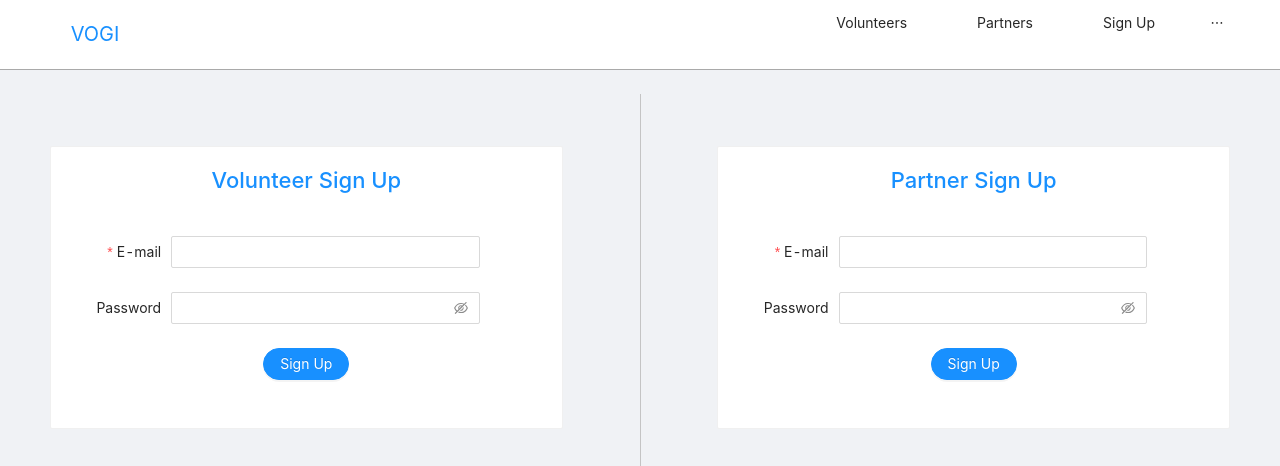
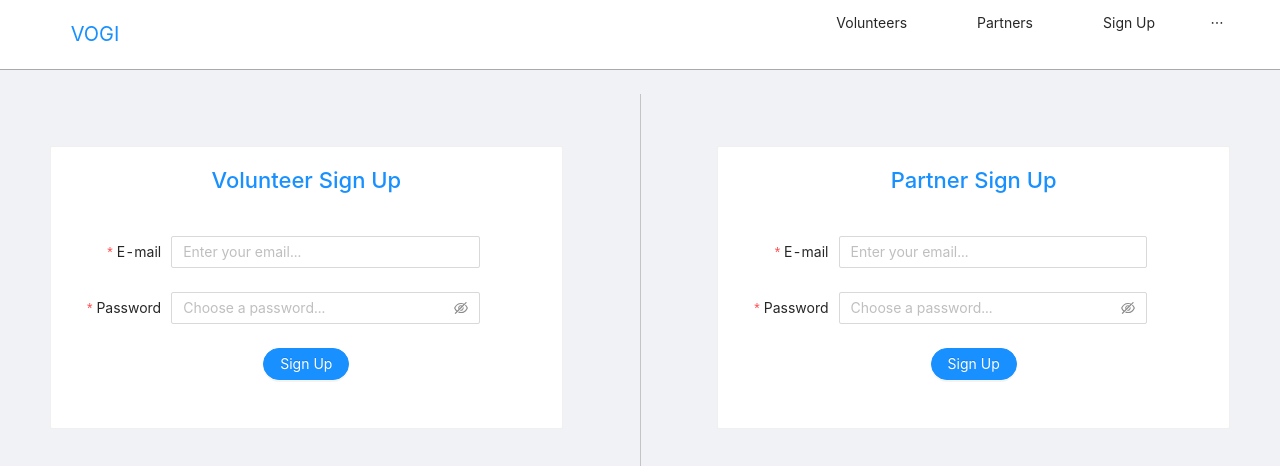
Before and after one commit to Lagbana/vogi, a React (Create React App) app in the folder client/: page /signup in a window 1280 px wide. Shown: the top 466 px of the page. Built offline with nearby package versions, Linux system fonts and the light colour scheme.

Commit message:
Validations for signup and login

```diff
--- a/client/public/index.html
+++ b/client/public/index.html
@@ -24,7 +24,7 @@
       work correctly both with client-side routing and a non-root public URL.
       Learn how to configure a non-root public URL by running `npm run build`.
     -->
-    <title>React App</title>
+    <title>Vogi</title>
   </head>
   <body>
     <noscript>You need to enable JavaScript to run this app.</noscript>
--- a/client/src/components/LogInForms/partnerForm.js
+++ b/client/src/components/LogInForms/partnerForm.js
@@ -25,12 +25,27 @@ function PartnerLoginForm () {
 
   const onFinish = values => {
     const { email, password } = values
-    API.logIn({ username: email, password }).then(res => {
-      form.resetFields()
-      localStorage.setItem('tokens', JSON.stringify(res.data))
-      localStorage.setItem('role', 'Partner')
-      window.location.reload()
-    })
+    API.logIn({ username: email, password })
+      .then(res => {
+        form.resetFields()
+        localStorage.setItem('tokens', JSON.stringify(res.data))
+        localStorage.setItem('role', 'Partner')
+        window.location.reload()
+      })
+      .catch(e => {
+        if (e.response.status === 401) {
+          form.setFields([
+            {
+              name: 'password',
+              errors: ['Invalid email or password.']
+            },
+            {
+              name: 'email',
+              errors: [' ']
+            }
+          ])
+        }
+      })
   }
 
   const onFinishFailed = errorInfo => {
@@ -58,7 +73,7 @@ function PartnerLoginForm () {
         colon={false}
         name='email'
       >
-        <Input />
+        <Input placeholder='Enter your email...' />
       </AntForm.Item>
 
       <AntForm.Item
@@ -68,7 +83,7 @@ function PartnerLoginForm () {
         colon={false}
         name='password'
       >
-        <Input.Password />
+        <Input.Password placeholder='Enter your password...' />
       </AntForm.Item>
       <AntForm.Item>
         <Button type='primary' shape='round' htmlType='submit'>
--- a/client/src/components/LogInForms/volunteerForm.js
+++ b/client/src/components/LogInForms/volunteerForm.js
@@ -25,16 +25,29 @@ function VolunteerLogIn () {
 
   const onFinish = values => {
     const { email, password } = values
-    API.logIn({ username: email, password }).then(res => {
+    API.logIn({ username: email, password })
+      .then(res => {
         console.log(res)
         form.resetFields()
         localStorage.setItem('tokens', JSON.stringify(res.data))
         localStorage.setItem('role', 'Volunteer')
         window.location.reload()
       })
+      .catch(e => {
+        if (e.response.status === 401) {
+          form.setFields([
+            {
+              name: 'password',
+              errors: ['Invalid email or password.']
+            },
+            {
+              name: 'email',
+              errors: [' ']
             }
-
-  const inputSize = value => (value.length >= 6 ? true : false)
+          ])
+        }
+      })
+  }
 
   const onFinishFailed = errorInfo => {
     console.log('Failed:', errorInfo)
@@ -61,7 +74,7 @@ function VolunteerLogIn () {
         colon={false}
         name='email'
       >
-        <Input />
+        <Input placeholder='Enter your email...' />
       </AntForm.Item>
 
       <AntForm.Item
@@ -71,7 +84,7 @@ function VolunteerLogIn () {
         colon={false}
         name='password'
       >
-        <Input.Password />
+        <Input.Password placeholder='Enter your password...' />
       </AntForm.Item>
       <AntForm.Item>
         <Button type='primary' shape='round' htmlType='submit'>
--- a/client/src/components/SignUpForms/partnerForm.js
+++ b/client/src/components/SignUpForms/partnerForm.js
@@ -25,19 +25,30 @@ function PartnerSignUp () {
 
   const onFinish = values => {
     const { email, password } = values
-    API.createUser({ username: email, password, role: 'Partner' }).then(res => {
-      form.resetFields()
-      localStorage.setItem('role', 'Partner')
-      localStorage.setItem('tokens', JSON.stringify(res.data))
-      window.location.reload()
-    })
+    API.createUser({ username: email, password, role: 'Partner' })
+      .then(res => {
+        form.resetFields()
+        localStorage.setItem('role', 'Partner')
+        localStorage.setItem('tokens', JSON.stringify(res.data))
+        window.location.reload()
+      })
+      .catch(e => {
+        if (e.response && e.response.data) {
+          form.setFields([
+            {
+              name: 'email',
+              errors: [e.response.data.message]
+            }
+          ])
+        }
+      })
   }
 
   const lengthValidator = (rule, value) => {
     if (value.length > 6) {
       return Promise.resolve()
     }
-    return Promise.reject('Must be at least 6 characters.')
+    return Promise.reject('Password must be at least 6 characters.')
   }
 
   const onFinishFailed = errorInfo => {
@@ -65,16 +76,19 @@ function PartnerSignUp () {
         colon={false}
         name='email'
       >
-        <Input />
+        <Input placeholder='Enter your email...' />
       </AntForm.Item>
       <AntForm.Item
         {...styling.formLayout}
         label='Password'
-        rules={[{ validator: lengthValidator }]}
+        rules={[
+          { validator: lengthValidator },
+          { required: true, message: ' ' }
+        ]}
         colon={false}
         name='password'
       >
-        <Input.Password />
+        <Input.Password placeholder='Choose a password...' />
       </AntForm.Item>
       <AntForm.Item>
         <Button type='primary' shape='round' htmlType='submit'>
--- a/client/src/components/SignUpForms/volunteerForm.js
+++ b/client/src/components/SignUpForms/volunteerForm.js
@@ -1,4 +1,4 @@
-import React from 'react'
+import React, { useState } from 'react'
 import { Redirect } from 'react-router-dom'
 import { Form as AntForm, Input, Button } from 'antd'
 import API from '../../utils/API'
@@ -21,24 +21,34 @@ const styling = {
 function VolunteerSignUp () {
   const [form] = AntForm.useForm()
   const isAuthenticated = localStorage.getItem('tokens')
+  const [error, setError] = useState('')
   if (isAuthenticated) return <Redirect to='/user/dashboard' />
 
   const onFinish = values => {
     const { email, password } = values
-    API.createUser({ username: email, password, role: 'Volunteer' }).then(
-      res => {
+    API.createUser({ username: email, password, role: 'Volunteer' })
+      .then(res => {
         form.resetFields()
         localStorage.setItem('tokens', JSON.stringify(res.data))
         localStorage.setItem('role', 'Volunteer')
         window.location.reload()
-      }
-    )
+      })
+      .catch(e => {
+        if (e.response && e.response.data) {
+          form.setFields([
+            {
+              name: 'email',
+              errors: [e.response.data.message]
+            }
+          ])
+        }
+      })
   }
   const lengthValidator = (rule, value) => {
     if (value.length > 6) {
       return Promise.resolve()
     }
-    return Promise.reject('Must be at least 6 characters.')
+    return Promise.reject('Password must be at least 6 characters.')
   }
 
   const onFinishFailed = errorInfo => {
@@ -67,16 +77,19 @@ function VolunteerSignUp () {
           colon={false}
           name='email'
         >
-          <Input />
+          <Input placeholder='Enter your email...' />
         </AntForm.Item>
         <AntForm.Item
           {...styling.formLayout}
           label='Password'
-          rules={[{ validator: lengthValidator }]}
+          rules={[
+            { validator: lengthValidator },
+            { required: true, message: ' ' }
+          ]}
           colon={false}
           name='password'
         >
-          <Input.Password />
+          <Input.Password placeholder='Choose a password...' />
         </AntForm.Item>
         <AntForm.Item>
           <Button type='primary' shape='round' htmlType='submit'>
```
Also changed, not shown: 2 other files (tests, documents, lock files or other folders). Lines whose indentation alone changed are shown as unchanged.
